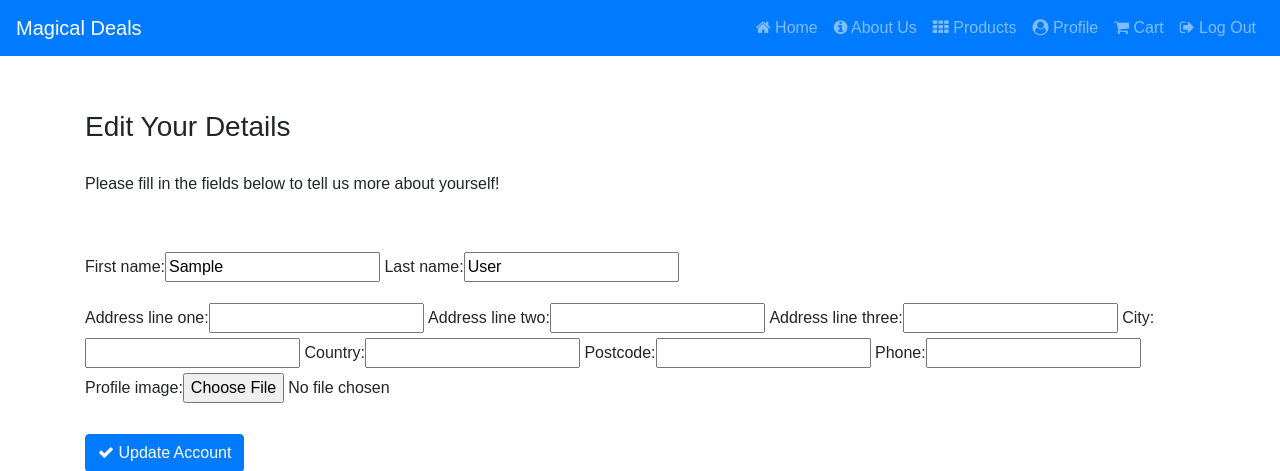
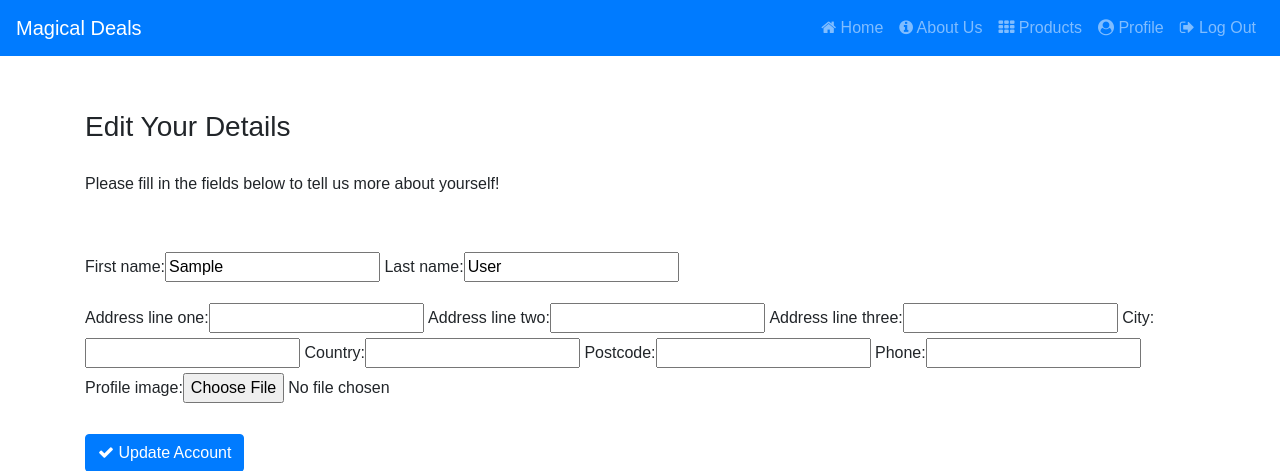
Before and after one commit to aidan-stritch/magical-deals, a Django app: page /accounts/edit_user/ in a window 1280 px wide. Shown: the top 471 px of the page. Run offline with Django 3.2, Linux system fonts and the light colour scheme; the visitor is signed in with stand-in values (Sample User, id 1); some libraries are stand-ins or nearby versions.

Commit message:
changed base.html to only show cart in navbar when an item has been added to cart

```diff
--- a/templates/base.html
+++ b/templates/base.html
@@ -55,13 +55,15 @@
                 ><i class="fa fa-user-circle" aria-hidden="true"></i> Profile</a
               >
             </li>
+            {% if product_count > 0 %}
             <li class="nav-item">
               <a class="nav-link" href="{% url 'view_cart' %}"
-                ><i class="fa fa-shopping-cart" aria-hidden="true"></i> Cart {% if product_count > 0 %}
+                ><i class="fa fa-shopping-cart" aria-hidden="true"></i> Cart
                 <label class="badge badge-warning"> {{ product_count }}</label>
-                {% endif %}
+
               </a>
             </li>
+            {% endif %}
             <li class="nav-item navbar-links">
               <a class="nav-link" href="{% url 'logout' %}"
                 ><i class="fa fa-sign-out" aria-hidden="true"></i> Log Out</a>
```
